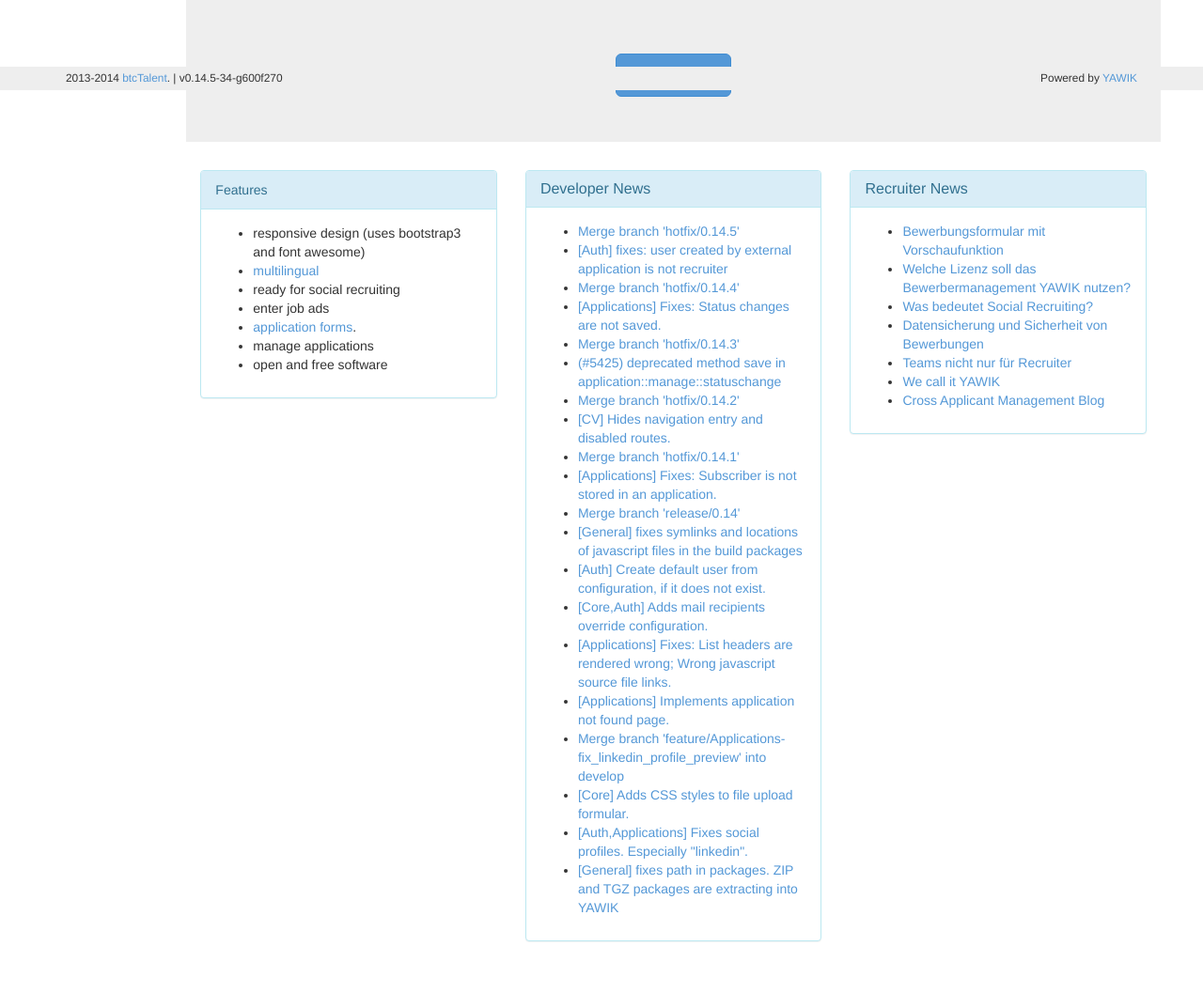
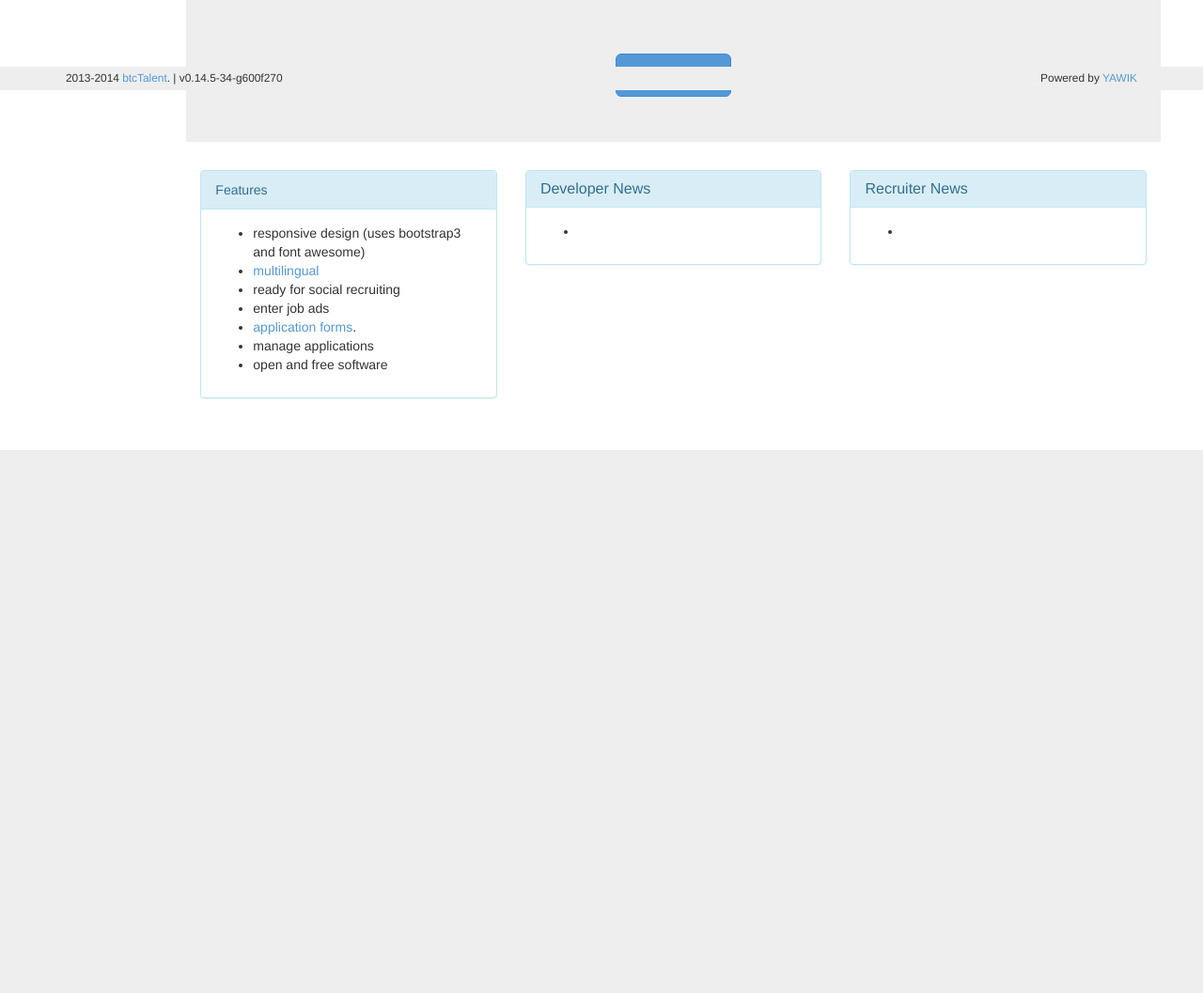
Before and after one commit to bitrecruiter/ats_project, a Django app: page / in a window 1280 px wide. Shown: the part 704-1761 px from the top of the page at 94% size. After the commit the page ends 1183 px from the top, so only its background shows below. Run offline with Django 3.2, Linux system fonts and the light colour scheme; parts of the project's set-up code (start-up, migrations or seed data) failed here and were passed over; some libraries are stand-ins or nearby versions.

Commit message:
Update index.html

```diff
--- a/static/templates/index.html
+++ b/static/templates/index.html
@@ -57,103 +57,7 @@
   <div class="panel-body">
     <ul>
     <li>
-   <a href="https://github.com/cross-solution/CrossApplicantManager/commit/5782a9bd54b4e2da13afbfee1b4783ab5012f4de">
-        Merge branch 'hotfix/0.14.5'
-    </a>
-  </li>
-    <li>
-   <a href="https://github.com/cross-solution/CrossApplicantManager/commit/0a77b76ca3ba4a849b57fb52255f07b6be054823">
-        [Auth] fixes: user created by external application is not recruiter
-    </a>
-  </li>
-    <li>
-   <a href="https://github.com/cross-solution/CrossApplicantManager/commit/6be44c84d64da7ab2cf1a9850177fa83f93c7e76">
-        Merge branch 'hotfix/0.14.4'
-    </a>
-  </li>
-    <li>
-   <a href="https://github.com/cross-solution/CrossApplicantManager/commit/7cceb3268abc344c875df83f43ada91b449c1632">
-        [Applications] Fixes: Status changes are not saved.
-    </a>
-  </li>
-    <li>
-   <a href="https://github.com/cross-solution/CrossApplicantManager/commit/bc19941f0b9ddb27214fe357537bdffd82747cc3">
-        Merge branch 'hotfix/0.14.3'
-    </a>
-  </li>
-    <li>
-   <a href="https://github.com/cross-solution/CrossApplicantManager/commit/efae07897803b67221c6d54f7f64372edffb46d8">
-        (#5425) deprecated method save in application::manage::statuschange
-    </a>
-  </li>
-    <li>
-   <a href="https://github.com/cross-solution/CrossApplicantManager/commit/8b15bd049aca887969ab8fb8325568f25e128d20">
-        Merge branch 'hotfix/0.14.2'
-    </a>
-  </li>
-    <li>
-   <a href="https://github.com/cross-solution/CrossApplicantManager/commit/5490ac2ee4956a6377edc32ad0c7235ff4610795">
-        [CV] Hides navigation entry and disabled routes.
-    </a>
-  </li>
-    <li>
-   <a href="https://github.com/cross-solution/CrossApplicantManager/commit/4965ff95fcf556daeea135d44d02df7ba4cb8758">
-        Merge branch 'hotfix/0.14.1'
-    </a>
-  </li>
-    <li>
-   <a href="https://github.com/cross-solution/CrossApplicantManager/commit/0d0276169ceb5a3b06628846e2bb82efe3a5ee53">
-        [Applications] Fixes: Subscriber is not stored in an application.
-    </a>
-  </li>
-    <li>
-   <a href="https://github.com/cross-solution/CrossApplicantManager/commit/b34585b42644725c7094c665d30900ebde291f9d">
-        Merge branch 'release/0.14'
-    </a>
-  </li>
-    <li>
-   <a href="https://github.com/cross-solution/CrossApplicantManager/commit/e7414aac6940851cf0bf289ac00eb16d5d51bbb7">
-        [General] fixes symlinks and locations of javascript files in the build packages
-    </a>
-  </li>
-    <li>
-   <a href="https://github.com/cross-solution/CrossApplicantManager/commit/3e44c209e1e5cfe9182abfb3a0b4d4126fd28f4e">
-        [Auth] Create default user from configuration, if it does not exist.
-    </a>
-  </li>
-    <li>
-   <a href="https://github.com/cross-solution/CrossApplicantManager/commit/fff65843e10dcd4c3bf423befae0f45392f6e874">
-        [Core,Auth] Adds mail recipients override configuration.
-    </a>
-  </li>
-    <li>
-   <a href="https://github.com/cross-solution/CrossApplicantManager/commit/1c8f574610cc159dbaaa11e86d32d11030efb2cf">
-        [Applications] Fixes: List headers are rendered wrong; Wrong javascript source file links.
-    </a>
-  </li>
-    <li>
-   <a href="https://github.com/cross-solution/CrossApplicantManager/commit/7f975d85ee266f704a4392972fd6cdde1abc3d72">
-        [Applications] Implements application not found page.
-    </a>
-  </li>
-    <li>
-   <a href="https://github.com/cross-solution/CrossApplicantManager/commit/e31d904e770a5280eac3fbc8ebbdac024fdb73d6">
-        Merge branch 'feature/Applications-fix_linkedin_profile_preview' into develop
-    </a>
-  </li>
-    <li>
-   <a href="https://github.com/cross-solution/CrossApplicantManager/commit/295d605ae74182dc6c744f443c3e2b20ba9227df">
-        [Core] Adds CSS styles to file upload formular.
-    </a>
-  </li>
-    <li>
-   <a href="https://github.com/cross-solution/CrossApplicantManager/commit/e86b07f3ec9d42cf535c1c87ab9f575dc475517a">
-        [Auth,Applications] Fixes social profiles. Especially "linkedin".
-    </a>
-  </li>
-    <li>
-   <a href="https://github.com/cross-solution/CrossApplicantManager/commit/2aab32971631bccc1df0bd4ccc80f87eeeeec730">
-        [General] fixes path in packages. ZIP and TGZ packages are extracting into YAWIK
+
     </a>
   </li>
     </ul>
@@ -168,25 +72,7 @@
   <div class="panel-body">
   <ul>
       <li>
-   <a href="http://yawik.org/2014/08/bewerbungsformular-mit-vorschaufunktion/">Bewerbungsformular mit Vorschaufunktion</a>
-  </li>
-    <li>
-   <a href="http://yawik.org/2014/08/welche-lizenz-soll-das-bewerbermanagement-yawik-nutzen/">Welche Lizenz soll das Bewerbermanagement YAWIK nutzen?</a>
-  </li>
-    <li>
-   <a href="http://yawik.org/2014/07/was-bedeutet-social-recruiting/">Was bedeutet Social Recruiting?</a>
-  </li>
-    <li>
-   <a href="http://yawik.org/2014/04/datensicherung-und-sicherheit-von-bewerbungen/">Datensicherung und Sicherheit von Bewerbungen</a>
-  </li>
-    <li>
-   <a href="http://yawik.org/2014/03/awesome-fonts/">Teams nicht nur für Recruiter</a>
-  </li>
-    <li>
-   <a href="http://yawik.org/2014/03/we-call-it-yawik/">We call it YAWIK</a>
-  </li>
-    <li>
-   <a href="http://yawik.org/2014/03/hallo-welt/">Cross Applicant Management Blog</a>
+
   </li>
     </ul>
   </div>
```
